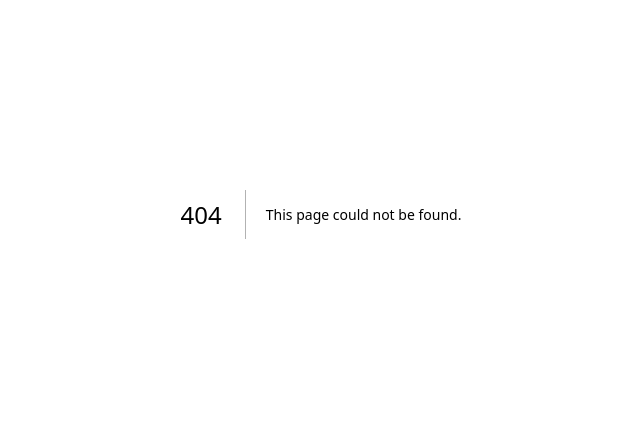
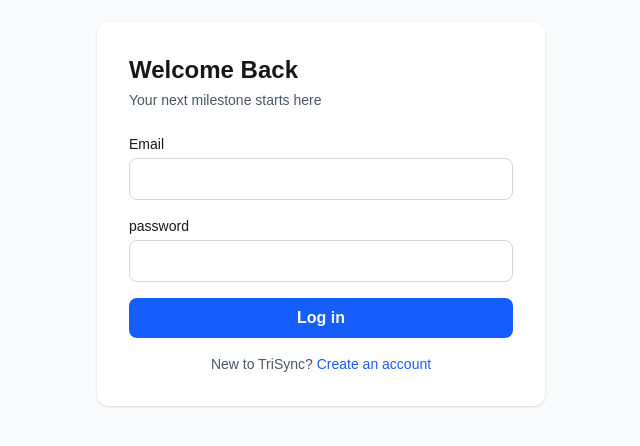
Before and after one commit to Ashfaaq-cmd/TrISync-Web-App, a Next.js app: page /login in a window 1280 px wide. Before the commit this address had no page. Shown: the part 186-632 px from the top of the page, without its empty margins (319-959 px from the left). Built offline with nearby package versions, Linux system fonts and the light colour scheme; no server answers.

Commit message:
login form

```diff
--- /dev/null
+++ b/src/app/login/actions.ts
@@ -0,0 +1,26 @@
+"use server"
+
+import { signIn } from "@/auth"
+import { AuthError } from "next-auth"
+
+export type LoginState = { error?: string } | undefined
+
+export async function loginUser(
+    _previousState: LoginState,
+    formData: FormData
+): Promise<LoginState> {
+    try {
+        await signIn("credentials", {
+            email: formData.get("email") ,
+            password: formData.get("password"),
+            redirectTo : "/",
+        })
+    }
+    catch (error) {
+        //Auth.js throws authError when email or password is invalid
+        if (error instanceof AuthError) {
+            return { error: "Invalid email or password" }
+        }
+        throw error
+    }
+}
--- /dev/null
+++ b/src/app/login/login-form.tsx
@@ -0,0 +1,45 @@
+"use client"
+import Link from "next/link"
+import { useActionState } from "react"
+import { loginUser } from "./actions"
+
+export default function LoginForm() {
+  const [state, formAction, pending] = useActionState(loginUser, undefined)
+
+  return (
+    <form action={formAction} className="space-y-4">
+      <div>
+        <label htmlFor="email" className="block text-sm font-medium">Email</label>
+        <input
+          type="email"
+          name="email"
+            id="email"
+            required
+            autoComplete="email"
+            className="mt-1 w-full rounded-lg border border-gray-300 px-3 py-2"/>
+        </div>
+        <div>
+        <label htmlFor="password" className="block text-sm font-medium">password</label>
+        <input
+          type="password"
+          name="password"
+            id="password"
+            required
+            autoComplete="current-password"
+            className="mt-1 w-full rounded-lg border border-gray-300 px-3 py-2"/>
+        </div>
+        {state?.error && (
+            <p role="alert" className="text-sm text-red-600">{state.error}</p>
+        )}
+        <button type="submit" disabled={pending} className="w-full rounded-lg bg-blue-600 py-2 font-semibold text-white disabled:opacity-60">
+            {pending ? "Logging in..." : "Log in"}
+        </button>
+        <p className="text-center text-sm text-gray-600">New to TriSync?{" "}
+            <Link href="/register" className="font-medium text-blue-600 hover:underline">
+                Create an account
+            </Link>
+        </p>
+        </form>
+  )
+
+}
--- /dev/null
+++ b/src/app/login/page.tsx
@@ -0,0 +1,15 @@
+import LoginForm from "./login-form";
+
+export default function LoginPage() {
+    return (
+        <main className="flex min-h-screen items-center justify-center bg-gray-50 p-4">
+            <div className="w-full max-w-md rounded-xl bg-white p-8 shadow">
+                <h1 className="text-2xl font-bold">Welcome Back</h1>
+                <p className="mb-6 mt-1 text-sm text-gray-600">
+                    Your next milestone starts here
+                </p>
+                <LoginForm />
+            </div>
+        </main>
+    )
+}
--- a/src/auth.ts
+++ b/src/auth.ts
@@ -14,6 +14,7 @@ export const { handlers, signIn, signOut, auth } = NextAuth({
   adapter: PrismaAdapter(prisma),
   // Credentials login only works with JWT sessions
   session: { strategy: "jwt" },
+  pages:{ signIn: "/login" },
   providers: [
     Credentials({
       credentials: {
```
